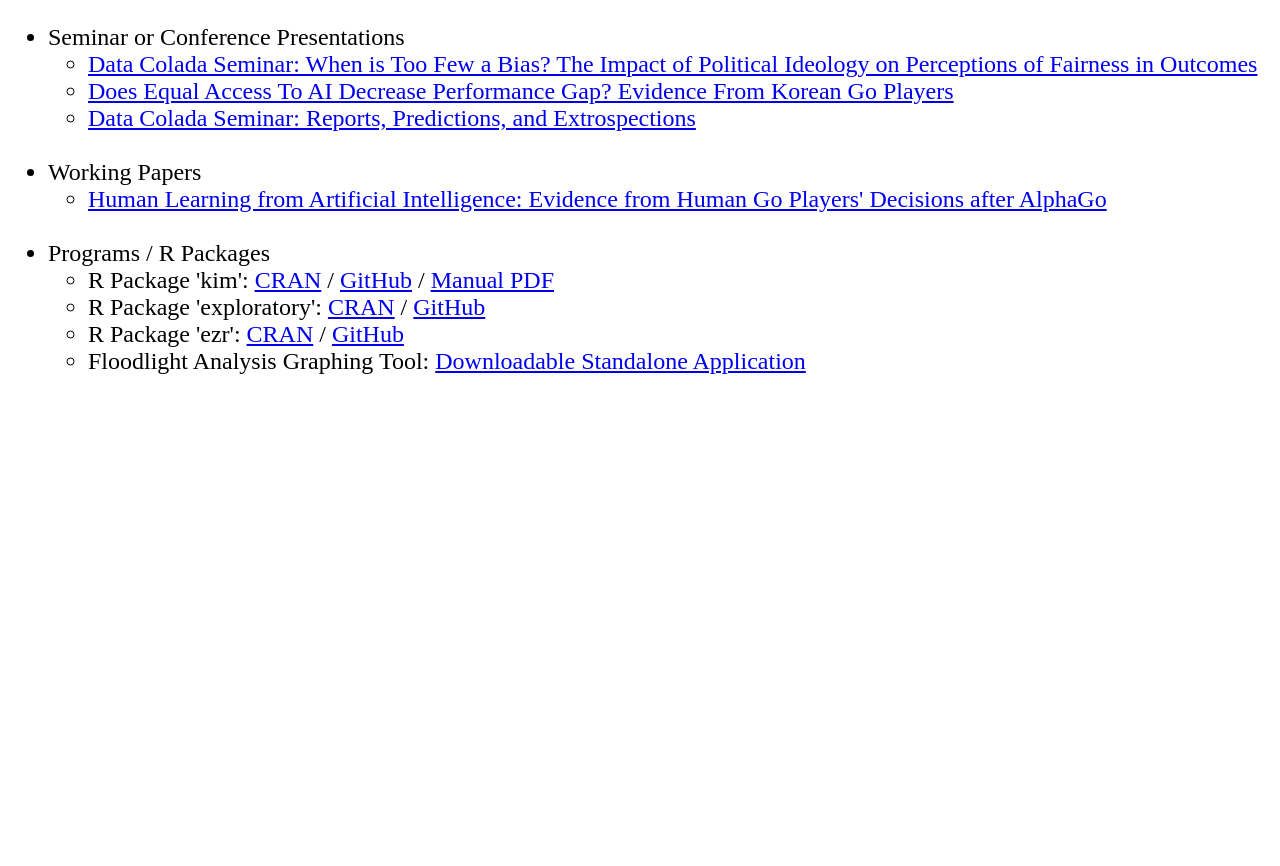
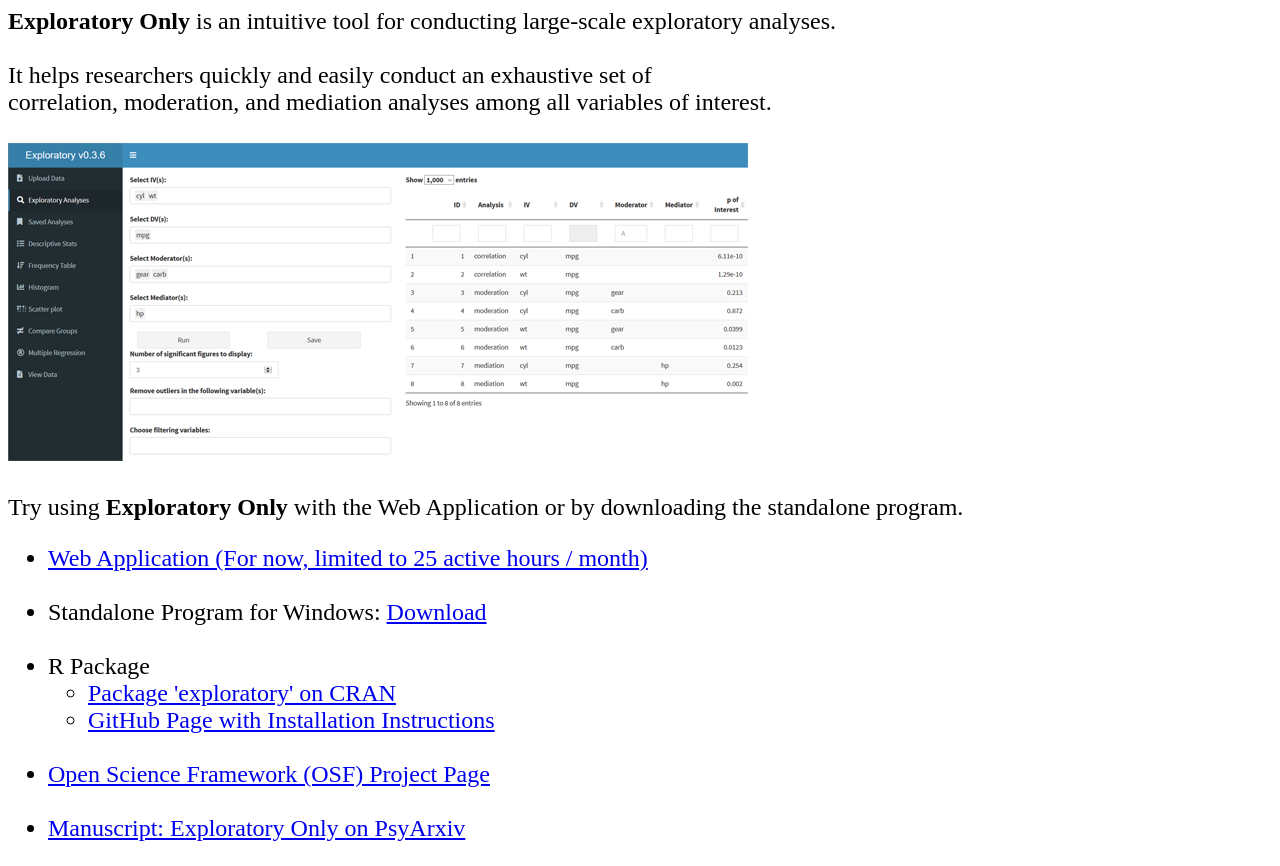
Before and after one commit to jinkim3/exploratory_only_website, a plain HTML site: page index.html in a window 1280 px wide. Before the commit the page ends 800 px from the top, so only its background shows below. Drawn offline with Linux system fonts and the light colour scheme.

Commit message:
Update index.html

```diff
--- a/index.html
+++ b/index.html
@@ -1,100 +1,74 @@
-<!--Jin Kim's personal website URL: jinkim.science-->
+<!-- Exploratory Only Website URL: exploratoryonly.com -->
 <!DOCTYPE html>
 <html>
 <head>
     <!-- Global site tag (gtag.js) - Google Analytics -->
-
-    <script async src="https://www.googletagmanager.com/gtag/js?id=G-7LB0HFBLBR">
+    <script async src="https://www.googletagmanager.com/gtag/js?id=G-LBJCMFCWTX">
     </script>
     <script>
-       window.dataLayer = window.dataLayer || [];
+      window.dataLayer = window.dataLayer || [];
+      function gtag(){dataLayer.push(arguments);}
+      gtag('js', new Date());
 
-       function gtag() {
-         dataLayer.push(arguments);
-       }
-       gtag("js", new Date());
-       gtag("config", "G-7LB0HFBLBR");
+      gtag('config', 'G-LBJCMFCWTX');
     </script>
-    <title>Jin Kim's Personal Website</title>
+    <title>Exploratory Only</title>
 </head>
 <body>
     <div id="main_content" style="font-size: x-large;">
+        <div id="intro_1" style="font-size: x-large">
+        <b>Exploratory Only</b> is an intuitive tool for conducting
+        large-scale exploratory analyses.
+        <br><br>It helps researchers quickly and easily conduct an
+        exhaustive set of
+        <br>correlation, moderation, and mediation analyses among all
+        variables of interest.
+        <br>
+        </div>
+        <br>
+        <div id="example_pic_1">
+        <a href="https://raw.githubusercontent.com/jinkim3/exploratory_only_website/main/exploratory_only_interface_2392px.png" target="_blank">
+        <img src="https://raw.githubusercontent.com/jinkim3/exploratory_only_website/main/exploratory_only_interface_740px.png"
+        alt="Exploratory Only GUI"></a>
+        </div>
+        <div id="intro_2" style="font-size: x-large">
+        <br>Try using <b>Exploratory Only</b> with the Web Application or
+        by downloading the standalone program.
+        </div>
         <ul>
-            <li>Seminar or Conference Presentations</li>
+            <li><a href="https://jinkim.shinyapps.io/exploratory/"
+                target="_blank">
+                Web Application (For now, limited to 25 active hours / month)</a>
+            </li>
+            <br>
+            <li>Standalone Program for Windows:
+            <a href="https://osf.io/tehvw/download" target="_blank">
+            Download</a>
+            </li>
+            <br>
+            <li>R Package</li>
             <li style="list-style: none; display: inline">
                 <ul>
                     <li>
-                        <a href="https://www.youtube.com/watch?v=rHfUxHCxB5M"
+                        <a href="https://cran.r-project.org/package=exploratory"
                         target="_blank">
-                        Data Colada Seminar: When is Too Few a Bias?
-                        The Impact of Political Ideology on Perceptions of
-                        Fairness in Outcomes</a>
+                        Package 'exploratory' on CRAN</a>
                     </li>
                     <li>
-                        <a href="https://www.abstractsonline.com/pp8/#!/9092/presentation/511"
+                        <a href="https://github.com/jinkim3/exploratory"
                         target="_blank">
-                        Does Equal Access To AI Decrease Performance Gap?
-                        Evidence From Korean Go Players</a>
-                    </li>
-                    <li>
-                        <a href="https://datacolada.org/past-seminars"
-                        target="_blank">
-                        Data Colada Seminar: Reports, Predictions,
-                        and Extrospections</a>
+                        GitHub Page with Installation Instructions</a>
                     </li>
                 </ul>
             </li>
             <br>
-            <li>Working Papers</li>
-            <li style="list-style: none; display: inline">
-                <ul>
-                    <li>
-                        <a href="https://doi.org/10.5281/zenodo.5095146"
-                        target="_blank">
-                        Human Learning from Artificial Intelligence:
-                        Evidence from Human Go Players' Decisions
-                        after AlphaGo</a>
-                    </li>
-                </ul>
+            <li><a href="https://osf.io/xcq2n/"
+                target="_blank">Open Science Framework (OSF) Project Page
+                </a>
             </li>
             <br>
-            <li>Programs / R Packages</li>
-            <li style="list-style: none; display: inline">
-                <ul>
-                    <li>
-                        R Package 'kim':
-                        <a href="https://cran.r-project.org/package=kim"
-                        target="_blank">CRAN</a>
-                         /
-                        <a href="https://github.com/jinkim3/kim"
-                        target="_blank">GitHub</a>
-                         /
-                        <a href="https://cran.microsoft.com/web/packages/kim/kim.pdf"
-                        target="_blank">Manual PDF</a>
-                    </li>
-                    <li>
-                        R Package 'exploratory':
-                        <a href="https://cran.r-project.org/package=exploratory"
-                        target="_blank">CRAN</a>
-                         /
-                        <a href="https://github.com/jinkim3/exploratory"
-                        target="_blank">GitHub</a>
-                    </li>
-                    <li>
-                        R Package 'ezr':
-                        <a href="https://cran.r-project.org/package=ezr"
-                        target="_blank">CRAN</a>
-                         /
-                        <a href="https://github.com/jinkim3/ezr"
-                        target="_blank">GitHub</a>
-                    </li>
-                    <li>
-                        Floodlight Analysis Graphing Tool:
-                        <a href="https://zenodo.org/record/4271475"
-                        target="_blank">
-                        Downloadable Standalone Application</a>
-                    </li>
-                </ul>
+            <li><a href="https://psyarxiv.com/37fvm/"
+                target="_blank">Manuscript: Exploratory Only on PsyArxiv</a>
             </li>
         </ul>
     </div>
```
